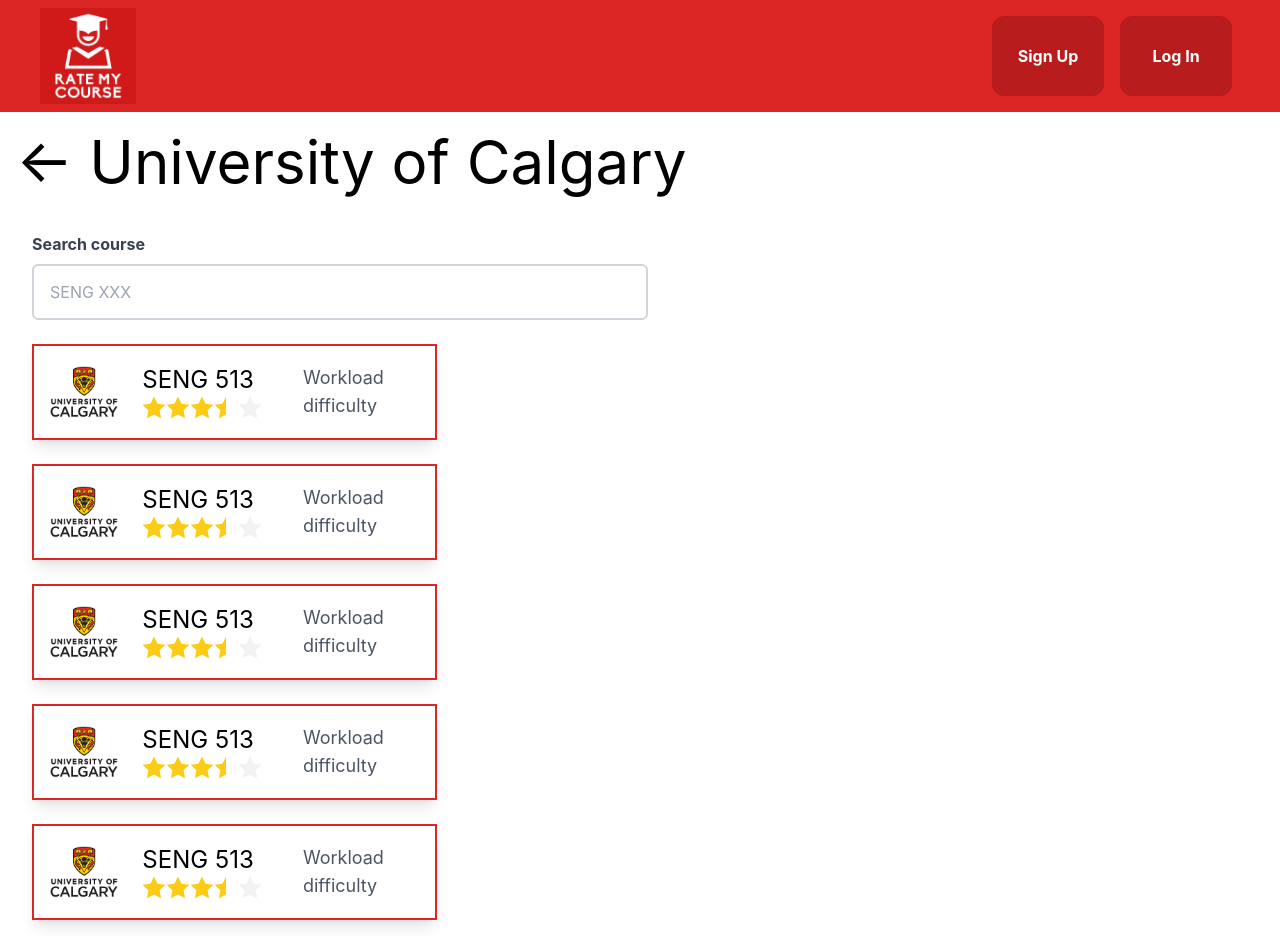
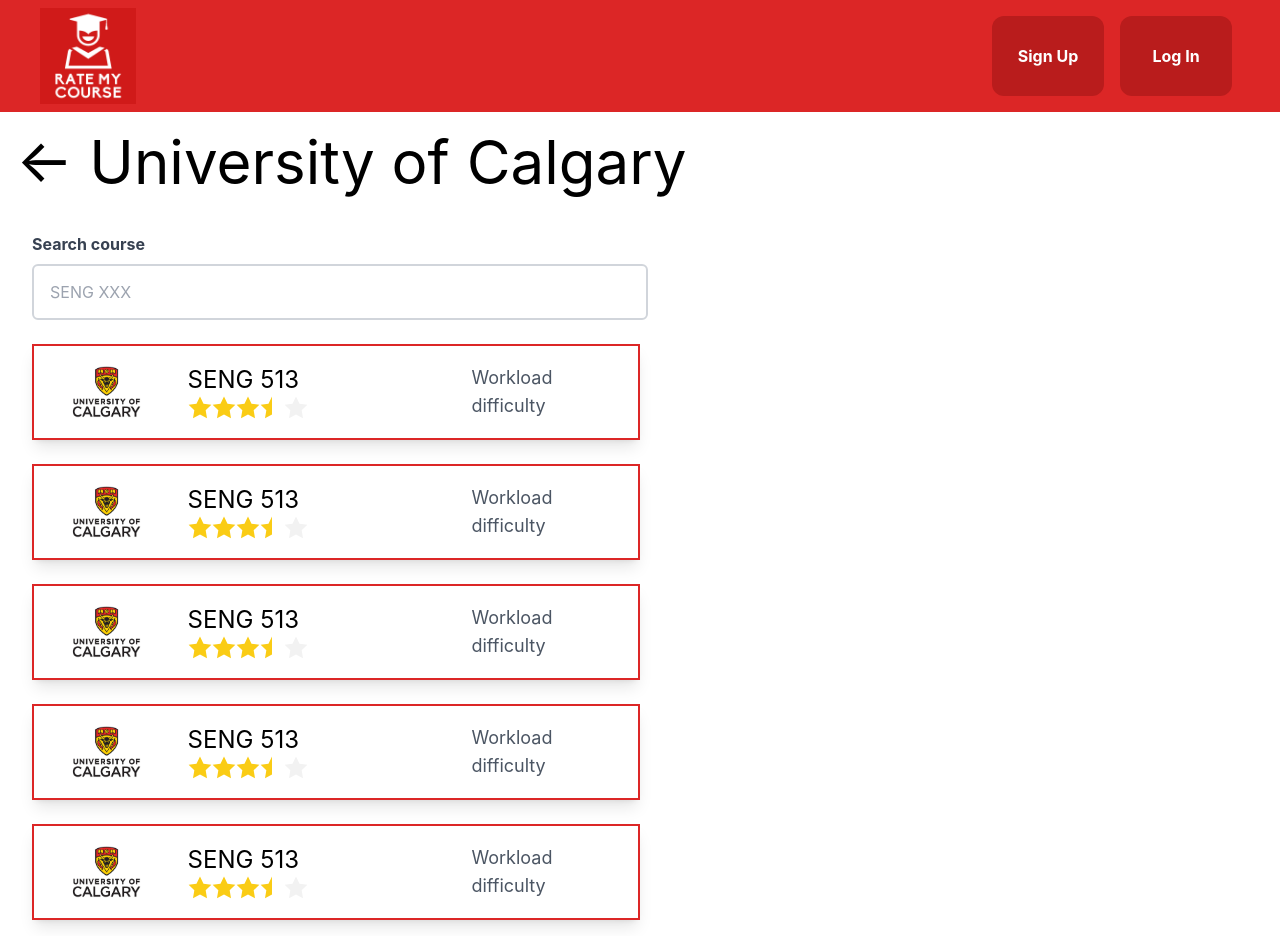
Before and after one commit to mrmallam/Rate_My_Course, a React (Create React App) app in the folder Frontend/rate_my_course/: page /allCourses in a window 1280 px wide. Built offline with nearby package versions, Linux system fonts and the light colour scheme.

Commit message:
Tablet adjustments for AllCourses

```diff
--- a/Frontend/rate_my_course/src/components/CourseDiv.js
+++ b/Frontend/rate_my_course/src/components/CourseDiv.js
@@ -3,7 +3,7 @@ import uni_logo from '../resources/logo-ucalgary.jpg';
 
 export default function CourseDiv() {
   return (
-    <div className=' w-full md:w-4/12 h-24 mt-6 border-2 border-red-600 container shadow-lg py-2 flex items-center justify-between'>
+    <div className=' w-full md:w-1/2 h-24 mt-6 border-2 border-red-600 container shadow-lg py-2 flex items-center justify-between'>
         <img src={uni_logo} className="h-16 md:h-20 object-contain w-1/4 " alt='logo' />
 
         <div className='w-1/2 px-2 '>
@@ -42,7 +42,7 @@ export default function CourseDiv() {
 
         </div>
 
-        <span className="flex justify-start text-lg text-gray-600 text-left">Workload difficulty</span>
+        <span className="flex justify-start text-lg text-gray-600 text-left mr-3">Workload difficulty</span>
     </div>
   )
 }
--- a/Frontend/rate_my_course/src/pages/AllCoursesUniversity.js
+++ b/Frontend/rate_my_course/src/pages/AllCoursesUniversity.js
@@ -1,5 +1,4 @@
 import React from 'react'
-import Header from '../components/Header';
 import CourseDiv from '../components/CourseDiv';
 
 export default function AllCoursesUniversity() {
```
